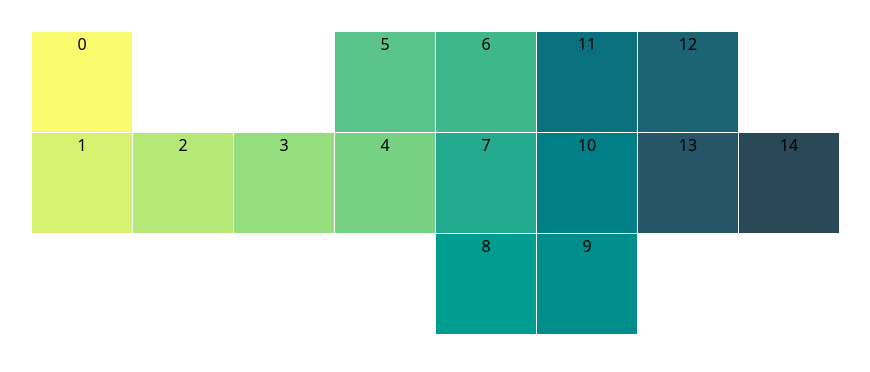
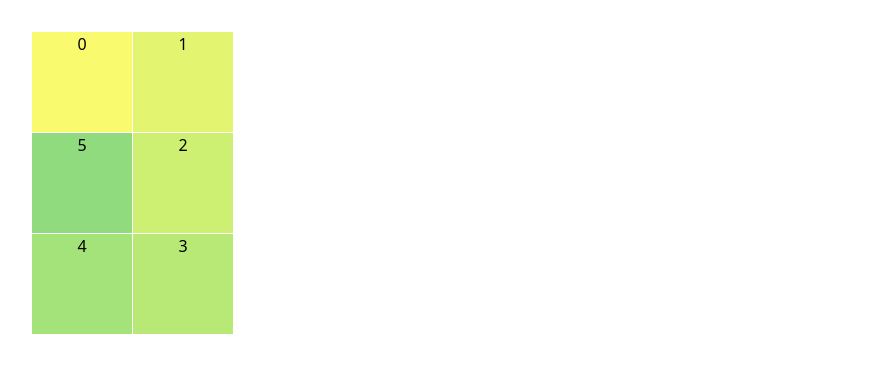
Before and after one commit to MichaelARoberts/dungeon-crawler, a React (Vite) app: page / in a window 1280 px wide. Shown: the top 372 px of the page, without its empty margins (0-870 px from the left). Built offline with nearby package versions, Linux system fonts and the light colour scheme.

Commit message:
cleaned up grid generation, added hooks

```diff
--- a/src/DungeonGrid.tsx
+++ b/src/DungeonGrid.tsx
@@ -1,18 +1,20 @@
+import {useState, useMemo, useEffect} from 'react';
 import DungeonTile from "./DungeonTile";
 import './DungeonGrid.scss';
 import chroma from "chroma-js";
 
 const DungeonGrid  : React.FC = () => {
+  const startTile = {x: 0, y: 0};
   const rows : number = 16;
   const columns : number = 16;
-  const maxTiles = Math.sqrt(rows * columns) - 1;
-  const tiles : {x: number, y: number}[] = [];
-  const startTile = {x: 0, y: 0};
+  const maxTiles = 23;
+  const [generatedTiles, setGeneratedTiles] = useState<{x: number, y:number}[]>();
 
   const colorScale = chroma.scale(['#fafa6e','#2A4858'])
     .mode('lch').colors(maxTiles)
 
-
+  useEffect(() => {
+    const tiles : {x: number, y:number}[] = []
     const determinePossibleTilePlacement = (x: number, y: number) => {
       const directions = {
         right: [x + 1, y], // Right
@@ -48,12 +50,15 @@ const DungeonGrid  : React.FC = () => {
       const randomDirection = keys[Math.floor(Math.random() * keys.length)];
 
       const randomDirectionCoordinates = determinedDirections[randomDirection];
+
+      if(randomDirectionCoordinates === undefined){
+        return undefined;
+      }
       return {x: randomDirectionCoordinates[0], y: randomDirectionCoordinates[1]};
     }
 
-
     const generateTiles = () => {
-    let currentTile = startTile;
+      let currentTile : {x: number, y:number}|undefined = startTile;
       let i = 0;
       while (i < maxTiles){
         tiles.push(currentTile);
@@ -67,15 +72,21 @@ const DungeonGrid  : React.FC = () => {
       return tiles;
     }
 
-  const generatedTiles = generateTiles();
+    const _tiles = generateTiles();
+    setGeneratedTiles(_tiles);
+  }, [])
+
+  const dungeonTiles = useMemo(() => {
+    return (generatedTiles || []).map((tile, index) => {
+      return <DungeonTile x={tile.x} y={tile.y} size={100} color={colorScale[index]} key={index}> {index} </DungeonTile>
+    })
+  }, [generatedTiles, colorScale])
 
   return (
     <div className="dungeon-grid">
         <div className="dungeon-background">
           <div className="dungeon-grid">
-            {generatedTiles.map((tile, index) => {
-              return <DungeonTile x={tile.x} y={tile.y} size={100} color={colorScale[index]} key={index}> {index} </DungeonTile>
-            })}
+            {dungeonTiles}
           </div>
         </div>
     </div>
--- a/src/DungeonTile.tsx
+++ b/src/DungeonTile.tsx
@@ -15,7 +15,6 @@ export default function DungeonTile(props: DungeonTileProps) {
       width: props.size,
       height: props.size,
       gridArea: `${props.y + 1} / ${props.x + 1}`,
-      // backgroundImage: 'url("https://images.unsplash.com/photo-1637325258040-d2f09636ecf6?auto=format&fit=crop&q=80&ixlib=rb-4.0.3&ixid=M3wxMjA3fDB8MHxwaG90by1wYWdlfHx8fGVufDB8fHx8fA%3D%3D&w=1335")',
       backgroundSize: 'cover',
       backgroundColor: props.color,
     }
```
Lines whose indentation alone changed are shown as unchanged.
